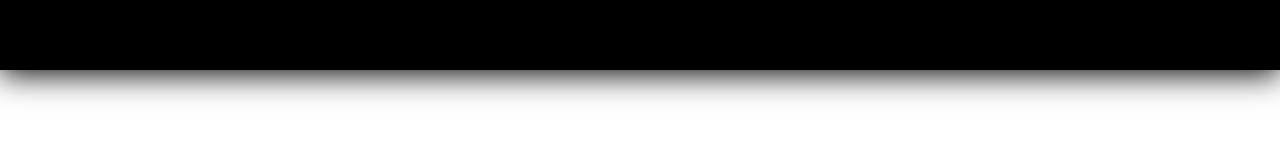
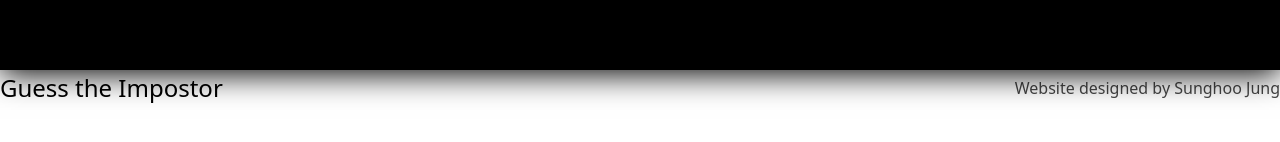
Before and after one commit to sunghoojung/guess-the-impostor, a React (Create React App) app: page / in a window 1280 px wide. Shown: the part 1380-1522 px from the top of the page. Built offline with nearby package versions, Linux system fonts and the light colour scheme.

Commit message:
Update footer.tsx

```diff
--- a/src/components/homePage/footer.tsx
+++ b/src/components/homePage/footer.tsx
@@ -6,7 +6,14 @@ interface FooterProps {
 const Footer: React.FC<FooterProps> = ({children}) => {
     return (
         <div className="bg-white absolute w-full h-[248px] left-0 top-[1450px] z-0">
-
+            <div className="flex flex-row justify-between items-center pb-[3px]">
+                <div className="text-black font-inter text-[24px] font-normal leading-[150%] tracking-[0%] text-left">
+                    Guess the Impostor
+                </div>
+                <div className="text-[#454545] font-inter text-[16px] font-medium leading-[150%] tracking-[0%] text-right">
+                    Website designed by Sunghoo Jung
+                </div>
+            </div>
         </div>
     );
 }
```
